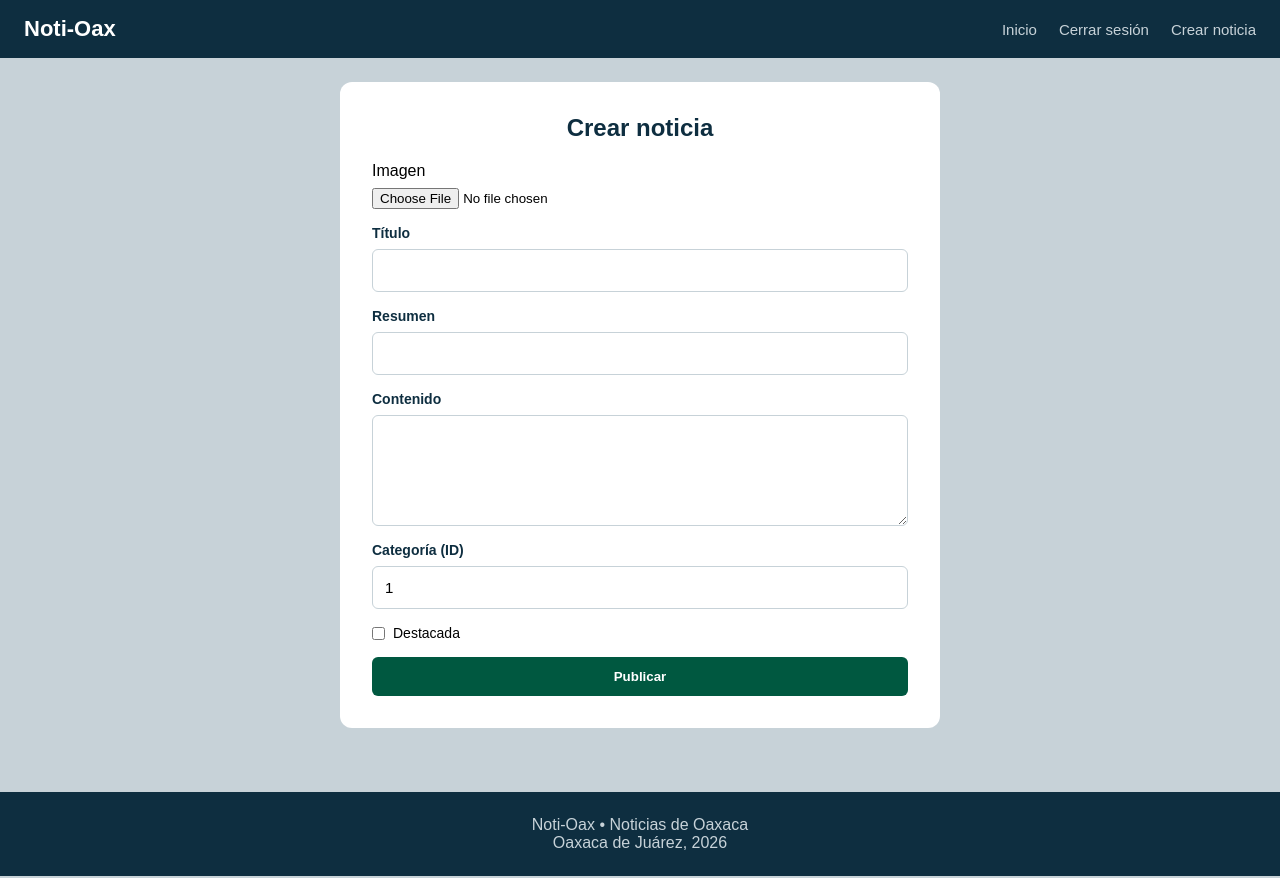
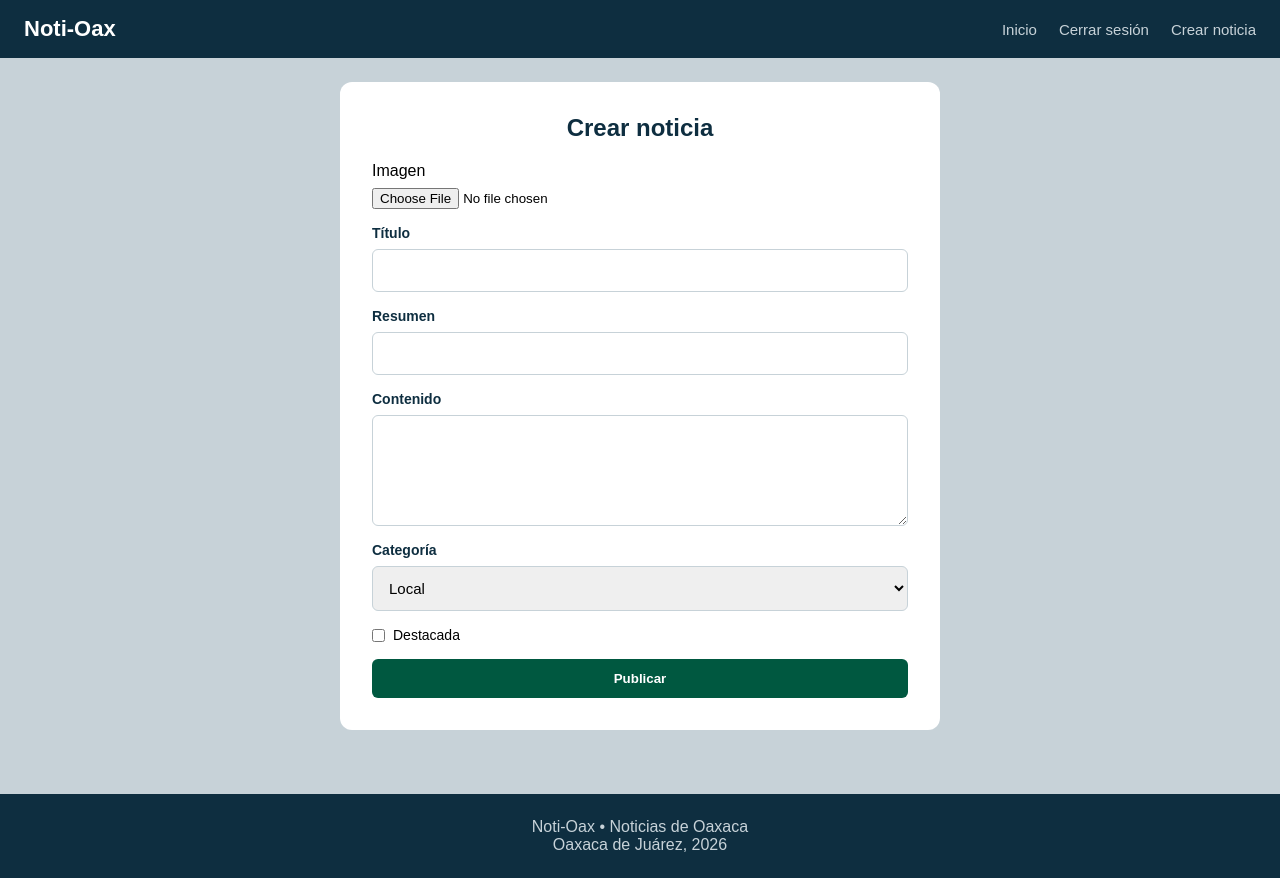
Before and after one commit to JimenezReyesJoseAntonio/noticias-front, a Vue app in the folder noti-oax-frontend/: page /crear in a window 1280 px wide. Built offline with nearby package versions, Linux system fonts and the light colour scheme; sample sign-in values are in the browser's storage.

Commit message:
fix(noticias): corregir selector de categoria con lista desplegable

```diff
--- a/noti-oax-frontend/src/views/CrearNoticiaView.vue
+++ b/noti-oax-frontend/src/views/CrearNoticiaView.vue
@@ -17,8 +17,13 @@
         <label class="crear__label">Contenido</label>
         <textarea v-model="form.contenido" class="crear__input crear__input--area" rows="5" required></textarea>
 
-        <label class="crear__label">Categoría (ID)</label>
-        <input v-model.number="form.id_categoria" type="number" class="crear__input" required />
+        <label class="crear__label">Categoría</label>
+        <select v-model="form.id_categoria" class="crear__input" required>
+         <option value="" disabled>Selecciona una categoría</option>
+         <option v-for="cat in categorias" :key="cat.id" :value="cat.id">
+         {{ cat.nombre }}
+         </option>
+        </select>
 
         <label class="crear__check"><input type="checkbox" v-model="form.destacada" /> Destacada</label>
 
@@ -36,6 +41,11 @@ import { ref } from 'vue'
 import { useRouter } from 'vue-router'
 import api from '../services/api'
 
+const categorias = ref([
+  { id: 1, nombre: 'Local' },
+  { id: 2, nombre: 'Cultura' },
+  { id: 3, nombre: 'Turismo' }
+])
 const form = ref({ titulo: '', resumen: '', contenido: '', id_categoria: 1, destacada: false })
 const mensaje = ref('')
 const error = ref('')
--- a/noti-oax-frontend/src/views/EditarNoticiaView.vue
+++ b/noti-oax-frontend/src/views/EditarNoticiaView.vue
@@ -14,8 +14,13 @@
         <input v-model="form.resumen" class="crear__input" required />
         <label class="crear__label">Contenido</label>
         <textarea v-model="form.contenido" class="crear__input crear__input--area" rows="5" required></textarea>
-        <label class="crear__label">Categoría (ID)</label>
-        <input v-model.number="form.id_categoria" type="number" class="crear__input" required />
+        <label class="crear__label">Categoría</label>
+        <select v-model="form.id_categoria" class="crear__input" required>
+         <option value="" disabled>Selecciona una categoría</option>
+         <option v-for="cat in categorias" :key="cat.id" :value="cat.id">
+         {{ cat.nombre }}
+         </option>
+        </select>
         <label class="crear__check"><input type="checkbox" v-model="form.destacada" /> Destacada</label>
         <p v-if="mensaje" class="crear__exito">{{ mensaje }}</p>
         <button class="crear__boton crear__boton--primario">Guardar cambios</button>
@@ -28,6 +33,12 @@
 import { ref, onMounted } from 'vue'
 import { useRoute, useRouter } from 'vue-router'
 import api from '../services/api'
+
+const categorias = ref([
+  { id: 1, nombre: 'Local' },
+  { id: 2, nombre: 'Deportes' },
+  { id: 3, nombre: 'Cultura' }
+])
 
 const form = ref({ titulo:'', resumen:'', contenido:'', imagen:'', id_categoria:'' })
 const mensaje = ref('')
@@ -45,7 +56,7 @@ onMounted(async () => {
   const res = await api.get('/noticias')
   const lista = res.data.noticias || res.data
   const n = lista.find(x => String(x.id_noticia || x.id) === String(route.params.id))
-  if (n) form.value = { titulo: n.titulo, resumen: n.resumen, contenido: n.contenido, imagen: n.imagen || '', id_categoria: n.id_categoria, destacada: !!n.destacada }
+  if (n) form.value = { titulo: n.titulo, resumen: n.resumen, contenido: n.contenido, imagen: n.imagen || '', id_categoria:  Number(n.id_categoria), destacada: !!n.destacada }
 })
 
 async function subirImagen(e) {
```
